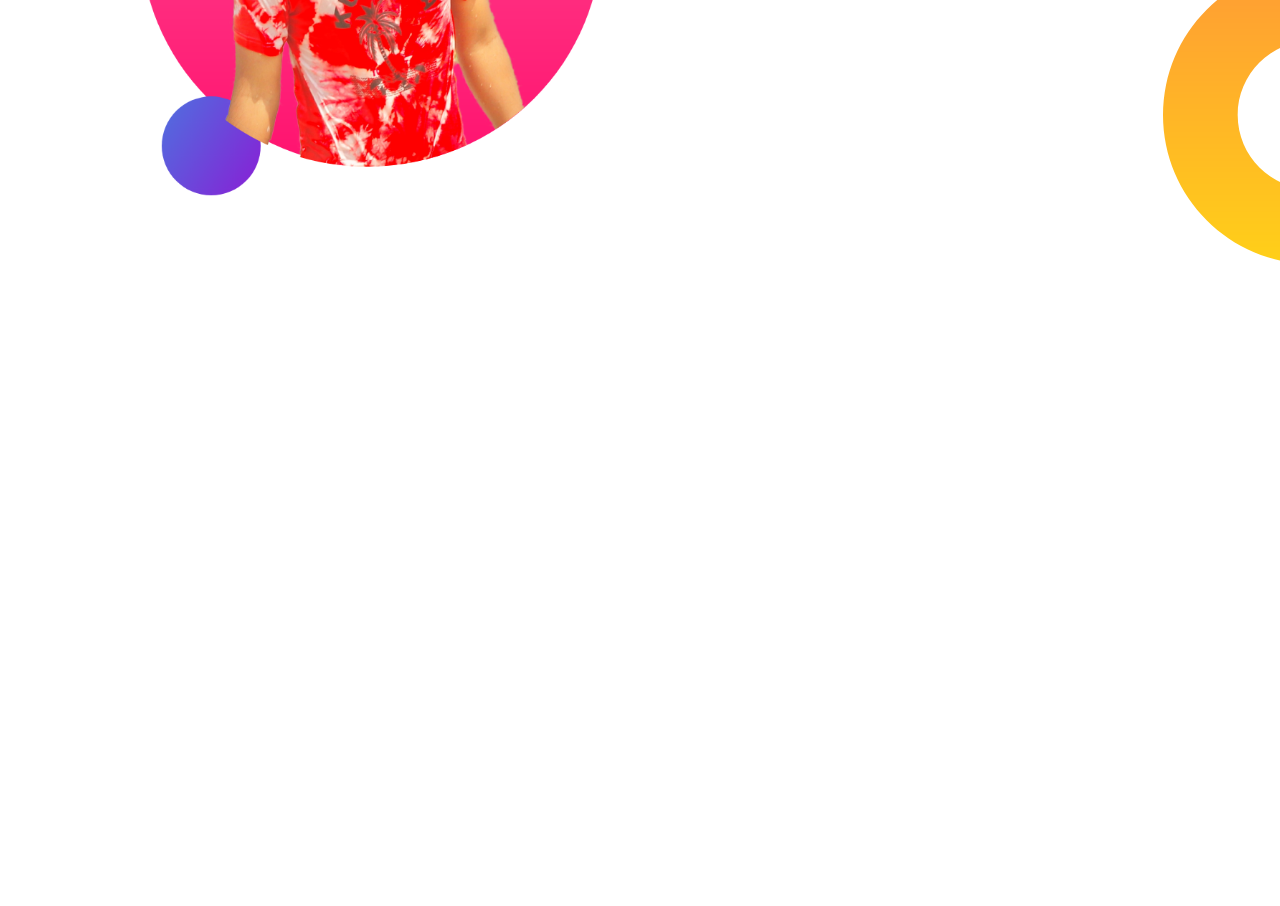
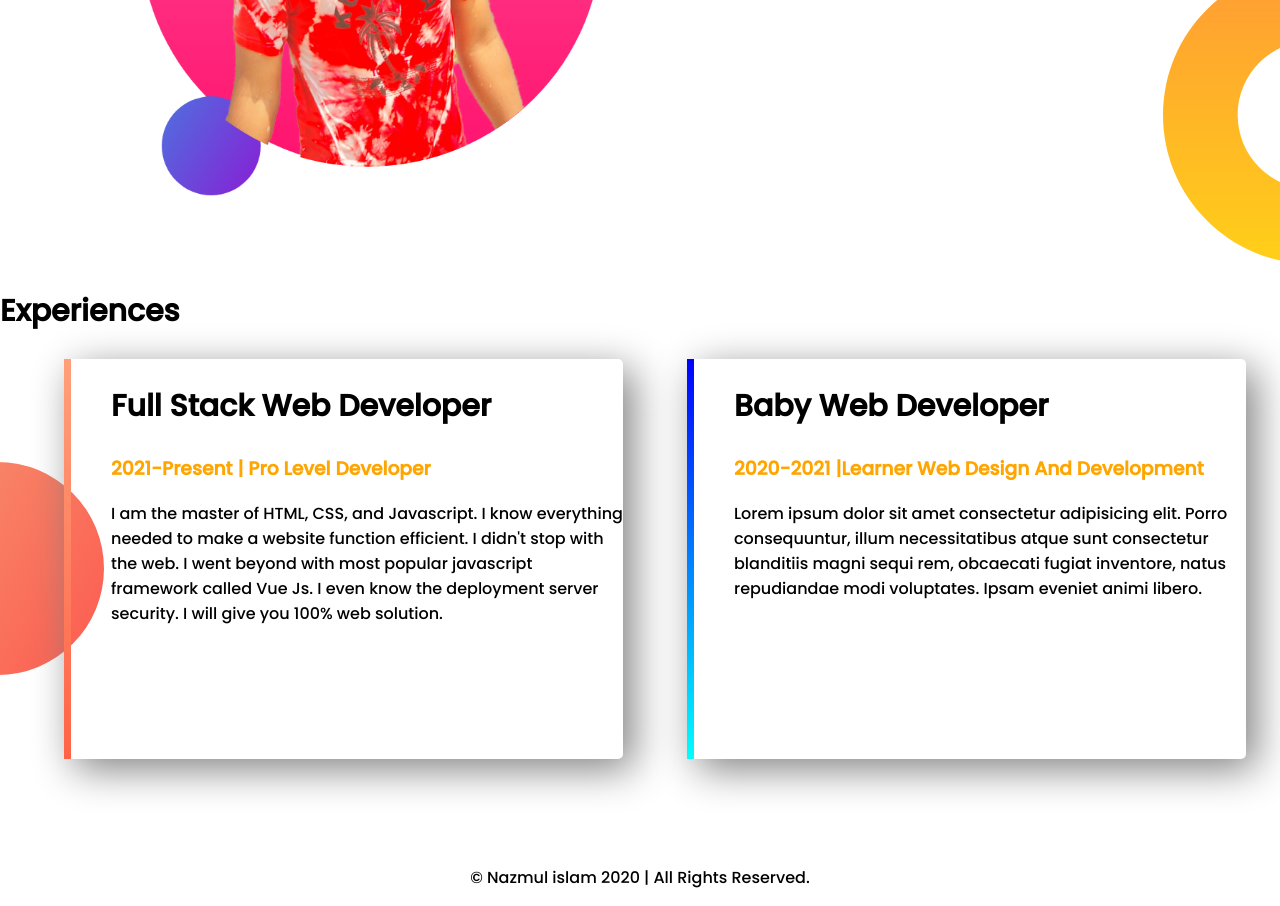
Before and after one commit to Nazmul177/web-portfolio, a plain HTML site: page index.html in a window 1280 px wide. Shown: the part 856-1762 px from the top of the page. Before the commit the page ends 1120 px from the top, so only its background shows below. Drawn offline with Linux system fonts and the light colour scheme.

Commit message:
finished first ever website

```diff
--- a/index.html
+++ b/index.html
@@ -11,7 +11,7 @@
     <section class="top-banner">
         <div class="half-width">
             <h1>Welcome to</h1>
-            <h1><span class="name-highlight">Nazmuldev69</span> Website</h1>
+            <h1><span class="orange-highlight">Nazmuldev69</span> Website</h1>
             <h3>World class Web Developer</h3>
             <p>Lorem ipsum dolor sit amet consectetur adipisicing elit. Dicta, quia rerum eveniet laudantium error rem reiciendis ex obcaecati illo reprehenderit voluptate, ea ab vitae? Nobis quaerat quis doloribus alias aut mollitia vel ducimus ut suscipit, similique unde! Ex, ut ab.</p>
             <a class="link-button" target="_blank" href="http://developernazmul.is-best.net/">HIRE ME</a>
@@ -36,6 +36,27 @@
         </div>
 
     </section>
+    <section class="experience-area">
+        <h2>Experiences</h2>
+
+        <div id="full-stack" class="half-width single-experience">
+
+            <h2>Full Stack Web Developer</h2>
+            <h3 class="orange-highlight">2021-Present | Pro Level Developer</h3>
+            <p>I am the master of HTML, CSS, and Javascript. I know everything needed to make a website function efficient. I didn't stop with the web. I went beyond with most popular javascript framework called Vue Js. I even know the deployment server security. I will give you 100% web solution.</p>
+        </div>
+        <div id="baby-web" class="half-width single-experience">
+            <h2>Baby Web Developer</h2>
+            <h3 class="orange-highlight">2020-2021 |Learner Web Design And Development</h3>
+            <p>Lorem ipsum dolor sit amet consectetur adipisicing elit. Porro consequuntur, illum necessitatibus atque sunt consectetur blanditiis magni sequi rem, obcaecati fugiat inventore, natus repudiandae modi voluptates. Ipsam eveniet animi libero.</p>
+
+        </div>
+
+    </section>
+
+    <footer>
+        <p>© Nazmul islam 2020 | All Rights Reserved. </p>
+    </footer>
 
 </body>
 </html>
--- a/style.css
+++ b/style.css
@@ -11,7 +11,7 @@ h2{
     font-size: 30px;
 }
 
-.name-highlight{
+.orange-highlight{
 
     color: orange;
 }
@@ -50,3 +50,33 @@ section{
     background-repeat: no-repeat;
     background-position: bottom right;
 }
+.single-experience{
+    box-shadow: 10px 10px 40px gray;
+    height: 80%;
+    border-radius: 5px;
+    padding-left: 40px;
+
+
+}
+.experience-area{
+    background-image: url("/images/exp-bg.png");
+    background-repeat: no-repeat;
+    background-position: left;
+
+
+}
+#full-stack{
+    border-left: 7px solid ;
+    border-image: linear-gradient(180deg,lightsalmon, tomato);
+    border-image-slice: 1;
+}
+#baby-web{
+    border-left: 7px solid ;
+    border-image: linear-gradient(180deg, blue, cyan);
+    border-image-slice: 1;
+}
+footer{
+
+    text-align: center;
+    font-size: 16px;
+}
```
